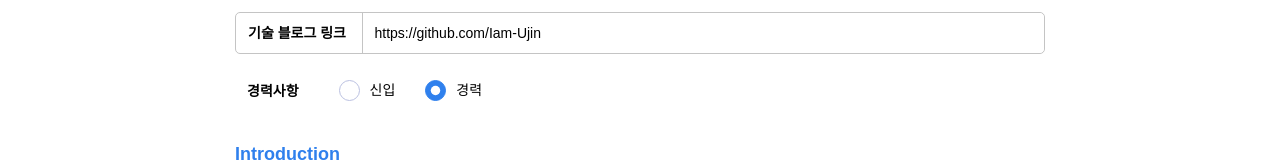
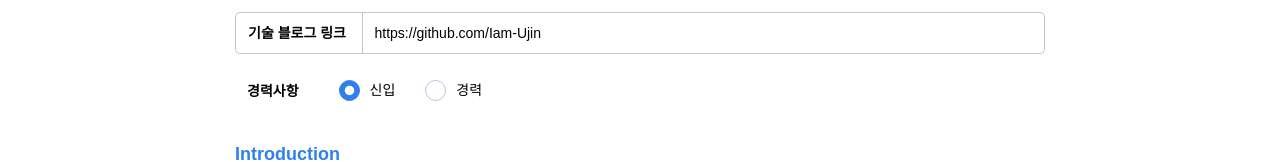
Before and after one commit to weniv/MAKE-RE, a React (Create React App) app: page / in a window 1280 px wide. Shown: the part 370-532 px from the top of the page. Built offline with nearby package versions, Linux system fonts and the light colour scheme.

Commit message:
Feat: 신입 여부에 따른 미리보기 순서 조정

```diff
--- a/src/app/App.jsx
+++ b/src/app/App.jsx
@@ -13,6 +13,7 @@ function App() {
     fullEmail: 'weniv@email.com',
     github: 'https://github.com/Iam-Ujin',
     blog: 'https://github.com/Iam-Ujin',
+    newcomer: true,
     intro: '웹 풀스택을 꿈꾸는 개발자 전유진입니다.',
     skills: ['', ''],
     career: [{ id: 1, start: '', end: '', companyName: '', works: '' }],
--- a/src/components/Profile/ProfileInput.jsx
+++ b/src/components/Profile/ProfileInput.jsx
@@ -223,7 +223,7 @@ function ProfileInput({ setResumeData, resumeData }) {
       </div>
       <div className={styles.careerBox}>
         <span>경력사항</span>
-        {profileData.newcomer === 'true' ? (
+        {profileData.newcomer ? (
           <>
             <div>
               <input
@@ -232,7 +232,7 @@ function ProfileInput({ setResumeData, resumeData }) {
                 name="radio"
                 checked
                 onClick={() => {
-                  setProfileData({ ...profileData, newcomer: 'true' })
+                  setProfileData({ ...profileData, newcomer: true })
                 }}
               />
               <label htmlFor="r1">신입</label>
@@ -243,7 +243,7 @@ function ProfileInput({ setResumeData, resumeData }) {
                 type="radio"
                 name="radio"
                 onClick={() => {
-                  setProfileData({ ...profileData, newcomer: 'false' })
+                  setProfileData({ ...profileData, newcomer: false })
                 }}
               />
               <label htmlFor="r2">경력</label>
@@ -257,7 +257,7 @@ function ProfileInput({ setResumeData, resumeData }) {
                 type="radio"
                 name="radio"
                 onClick={() => {
-                  setProfileData({ ...profileData, newcomer: 'true' })
+                  setProfileData({ ...profileData, newcomer: true })
                 }}
               />
               <label htmlFor="r1">신입</label>
@@ -269,7 +269,7 @@ function ProfileInput({ setResumeData, resumeData }) {
                 name="radio"
                 checked
                 onClick={() => {
-                  setProfileData({ ...profileData, newcomer: 'false' })
+                  setProfileData({ ...profileData, newcomer: false })
                 }}
               />
               <label htmlFor="r2">경력</label>
--- a/src/pages/Preview.jsx
+++ b/src/pages/Preview.jsx
@@ -8,11 +8,12 @@ import Certificate from '../components/Certificate/CertificateOutput'
 import Education from '../components/Education/EducationOutput'
 import Url from '../components/Url/UrlOutput'
 import styles from './preview.module.css'
-import { useRef, useState } from 'react'
+import { useRef } from 'react'
 import { useReactToPrint } from 'react-to-print'
 
 function Preview({ resumeData }) {
   const data = JSON.parse(localStorage.getItem('data'))
+  const isNewcomer = data.newcomer
 
   const componentRef = useRef(null)
   function handleClick() {
@@ -30,8 +31,17 @@ function Preview({ resumeData }) {
           <Profile profile={data} className={styles.test} />
           <Intro intro={data.intro} className={styles.pagebreak} />
           <Skills skills={data.skills} className={styles.pagebreak} />
-          <Career data={data.career} />
-          <Project project={data.project} />
+          {isNewcomer ? (
+            <>
+              <Project project={data.project} />
+              <Career data={data.career} />
+            </>
+          ) : (
+            <>
+              <Career data={data.career} />
+              <Project project={data.project} />
+            </>
+          )}
           <Experience
             experience={data.experience}
             className={styles.pagebreak}
```
